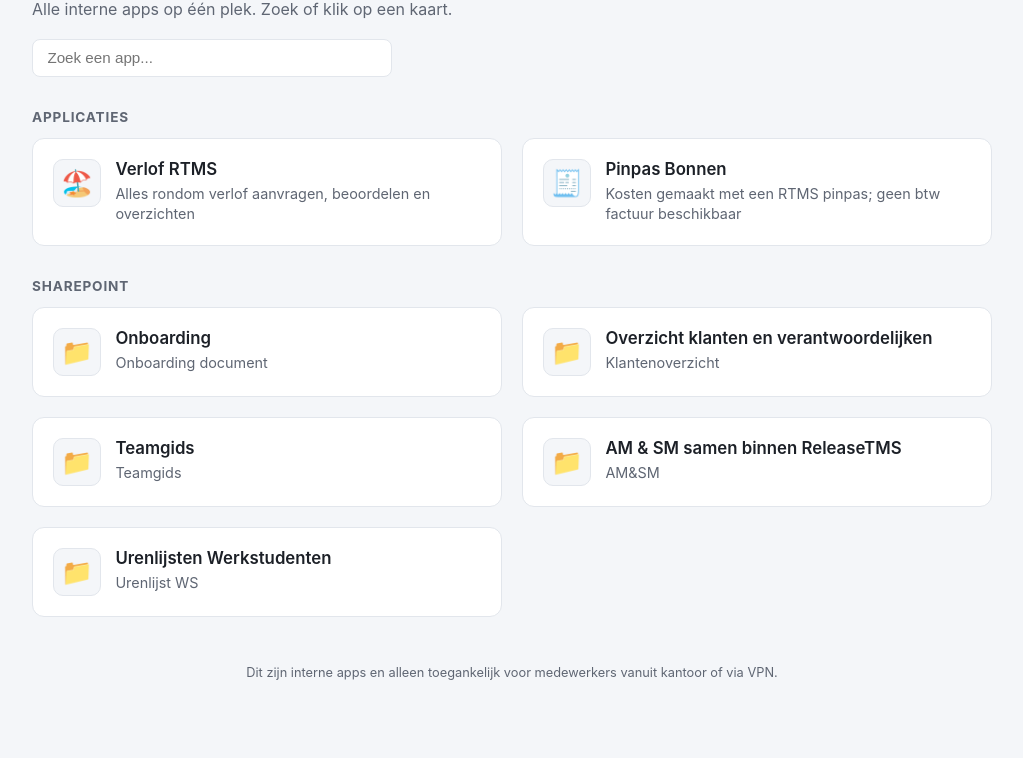
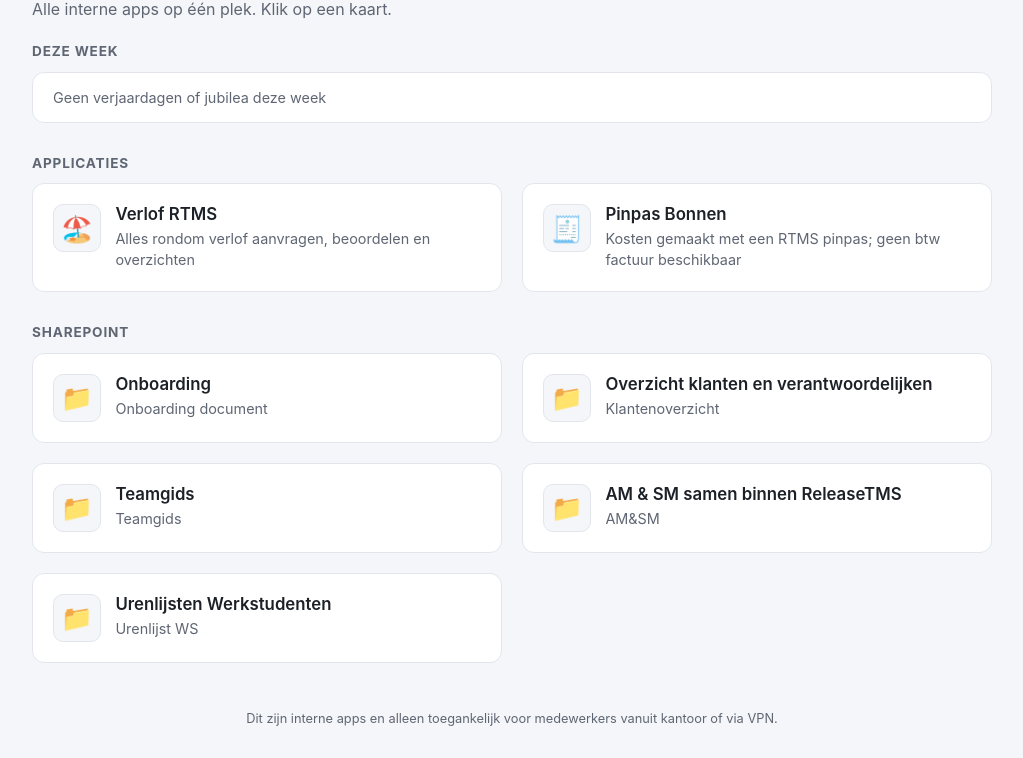
Before and after one commit to mveenreleasetms/index, a plain HTML site: page index.html in a window 1280 px wide. Shown: the part 102-860 px from the top of the page, without its empty margins (128-1151 px from the left). Before the commit the page ends 814 px from the top, so only its background shows below. Drawn offline with Linux system fonts and the light colour scheme.

Commit message:
Zoekveld vervangen door weeksectie in header; lege-melding toegevoegd
Co-authored-by: mveenreleasetms <mveenreleasetms@users.noreply.github.com>

```diff
--- a/index.html
+++ b/index.html
@@ -41,18 +41,12 @@
   }
   h1 { font-size: 1.6rem; font-weight: 700; }
   header p { color: var(--muted); margin-top: .3rem; }
-  #search {
-    width: 100%; max-width: 360px;
-    margin-top: 1.25rem;
-    padding: .6rem .9rem;
-    border: 1px solid var(--border);
-    border-radius: 8px;
-    background: var(--card);
-    color: var(--text);
-    font-size: .95rem;
-    outline: none;
+  #week { margin-top: 1.5rem; }
+  #week h2 {
+    font-size: .85rem; text-transform: uppercase;
+    letter-spacing: .06em; color: var(--muted);
+    margin-bottom: .8rem;
   }
-  #search:focus { border-color: var(--accent); }
   .group {
     max-width: 960px; margin: 0 auto 2rem;
   }
@@ -119,6 +113,13 @@
   }
   .week-item.celebrate-today { border-color: var(--accent); }
   .week-item .when { color: var(--muted); font-size: .85rem; }
+  #week .empty {
+    color: var(--muted); font-size: .9rem;
+    background: var(--card);
+    border: 1px solid var(--border);
+    border-radius: 12px;
+    padding: 1rem 1.25rem;
+  }
   footer {
     max-width: 960px; margin: 3rem auto 0;
     color: var(--muted); font-size: .8rem;
@@ -133,8 +134,8 @@
     <img src="Logo-2011-RTMS MKB Draft.jpg" alt="ReleaseTMS logo">
     <h1>ReleaseTMS startpagina</h1>
   </div>
-  <p>Alle interne apps op één plek. Zoek of klik op een kaart.</p>
-  <input id="search" type="search" placeholder="Zoek een app..." autocomplete="off">
+  <p>Alle interne apps op één plek. Klik op een kaart.</p>
+  <div id="week"></div>
 </header>
 
 <div id="groups"></div>
@@ -249,13 +250,12 @@
     .filter((ev) => ev.date >= today && ev.date < nextMonday)
     .sort((a, b) => a.date - b.date);
 
+  const weekEl = document.getElementById("week");
+  const weekTitle = document.createElement("h2");
+  weekTitle.textContent = "Deze week";
+  weekEl.appendChild(weekTitle);
+
   if (upcoming.length > 0) {
-    const section = document.createElement("section");
-    section.className = "group";
-    const h2 = document.createElement("h2");
-    h2.textContent = "Deze week";
-    section.appendChild(h2);
-
     const card = document.createElement("div");
     card.className = "week-card";
     upcoming.forEach((ev) => {
@@ -273,8 +273,12 @@
       item.appendChild(when);
       card.appendChild(item);
     });
-    section.appendChild(card);
-    groupsEl.prepend(section);
+    weekEl.appendChild(card);
+  } else {
+    const empty = document.createElement("p");
+    empty.className = "empty";
+    empty.textContent = "Geen verjaardagen of jubilea deze week";
+    weekEl.appendChild(empty);
   }
 
   APPS.forEach((group, gi) => {
@@ -321,19 +325,6 @@
     groupsEl.appendChild(section);
   });
 
-  // Zoekfilter
-  document.getElementById("search").addEventListener("input", (e) => {
-    const q = e.target.value.toLowerCase();
-    document.querySelectorAll(".group").forEach((section) => {
-      let visible = 0;
-      section.querySelectorAll(".card").forEach((card) => {
-        const match = card.dataset.search.includes(q);
-        card.classList.toggle("hidden", !match);
-        if (match) visible++;
-      });
-      section.classList.toggle("hidden", visible === 0);
-    });
-  });
 </script>
 
 </body>
```
